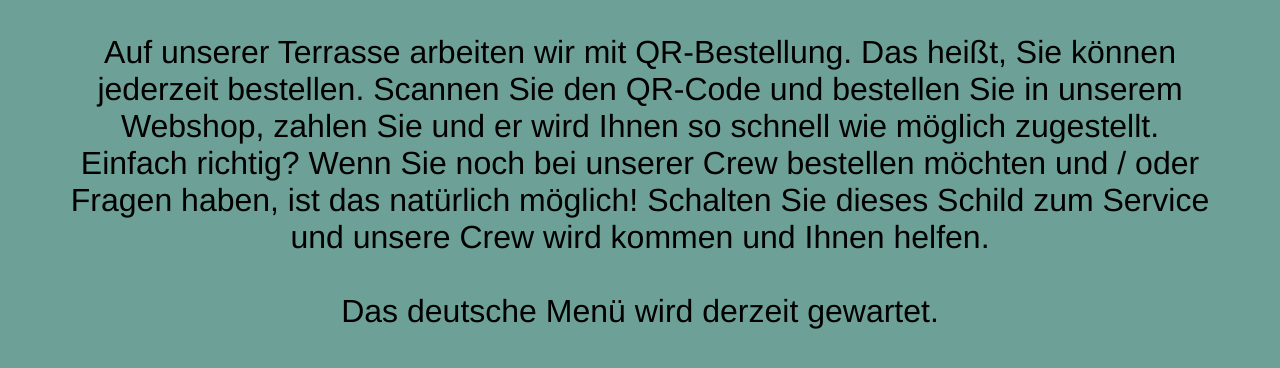
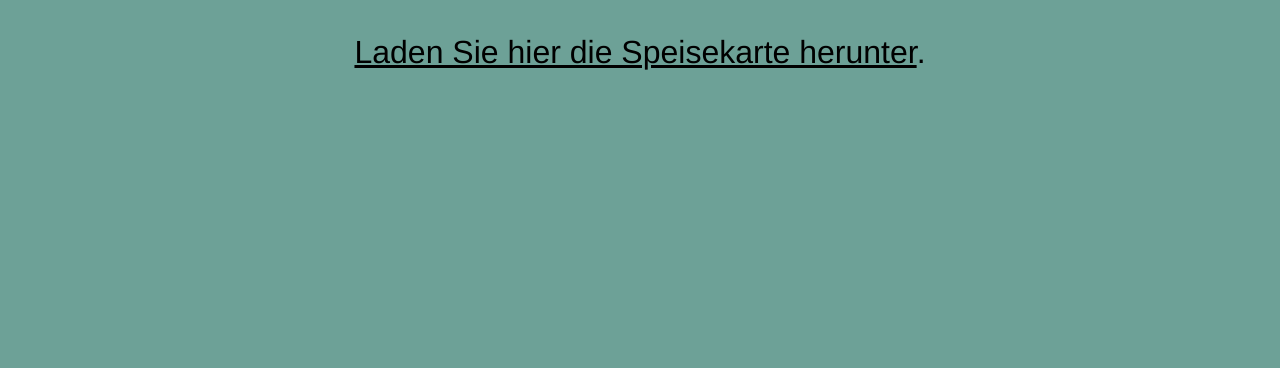
Before and after one commit to Ellencharlottedb/DHVR-MenuDU, a plain HTML site: page index.html in a window 1280 px wide. Shown: the part 907-1275 px from the top of the page. After the commit the page ends 1018 px from the top, so only its background shows below. Drawn offline with Linux system fonts and the light colour scheme.

Commit message:
menukaart

```diff
--- a/index.html
+++ b/index.html
@@ -12,12 +12,12 @@
             <h1>Menü de Haven van Renesse</h1>
             <img id="logo" src="images/logo zwart.png">
             </div>
-            <p> Auf unserer Terrasse arbeiten wir mit QR-Bestellung. Das heißt, Sie können jederzeit bestellen. Scannen Sie den QR-Code und bestellen Sie in unserem Webshop, zahlen Sie und er wird Ihnen so schnell wie möglich zugestellt. Einfach richtig?
+           <!--  <p> Auf unserer Terrasse arbeiten wir mit QR-Bestellung. Das heißt, Sie können jederzeit bestellen. Scannen Sie den QR-Code und bestellen Sie in unserem Webshop, zahlen Sie und er wird Ihnen so schnell wie möglich zugestellt. Einfach richtig?
 			Wenn Sie noch bei unserer Crew bestellen möchten und / oder Fragen haben, ist das natürlich möglich!
 			Schalten Sie dieses Schild zum Service und unsere Crew wird kommen und Ihnen helfen.
 			<br/>
 			<br/>
-			Das deutsche Menü wird derzeit gewartet. </p>
+			Das deutsche Menü wird derzeit gewartet. </p> -->
    </header>
 
 
@@ -67,6 +67,7 @@
 	</object> -->
 </main>
 	<!-- <p><a href="pdf/Menu-qrNL.pdf">Download hier de menukaart</a>.</p> -->
+	<p><a href="pdf/Duits.pdf">Laden Sie hier die Speisekarte herunter</a>.</p>
 </body>
 
 </html>
```
Also changed, not shown: 3 other files.
